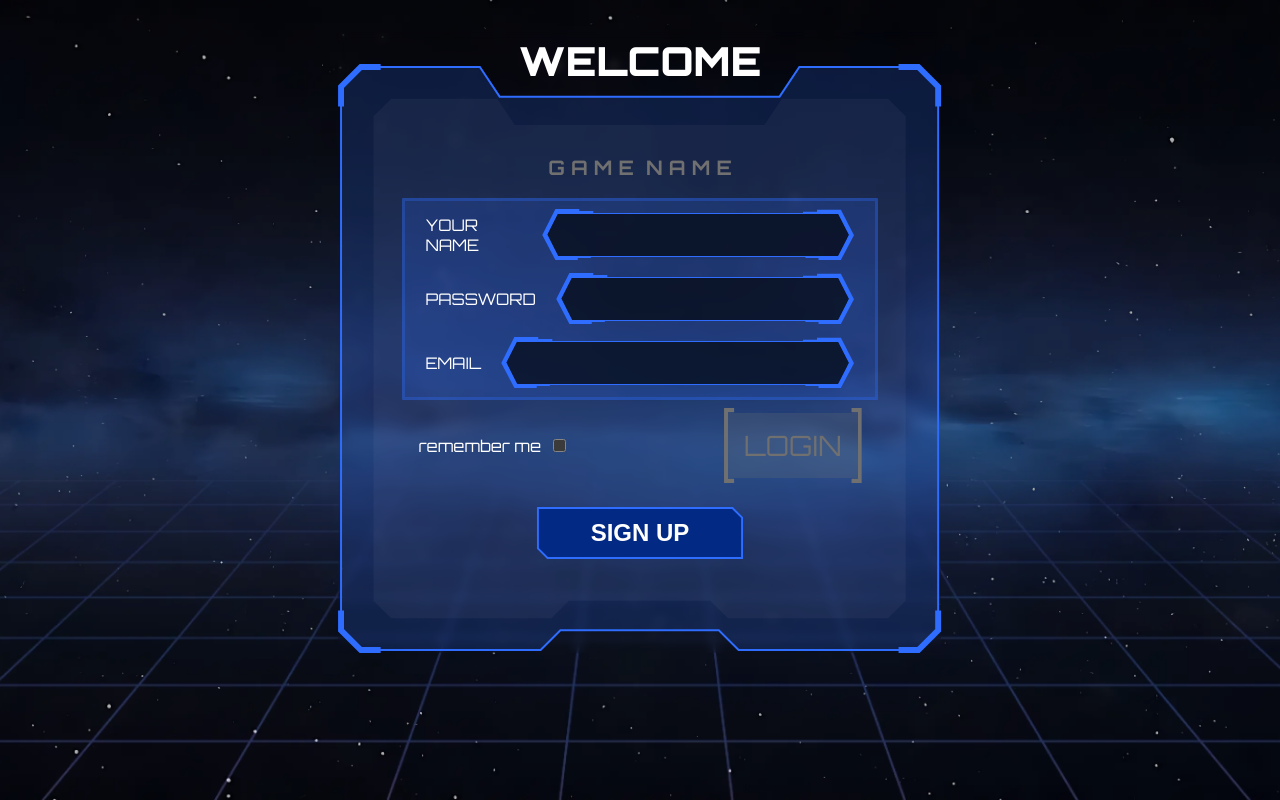
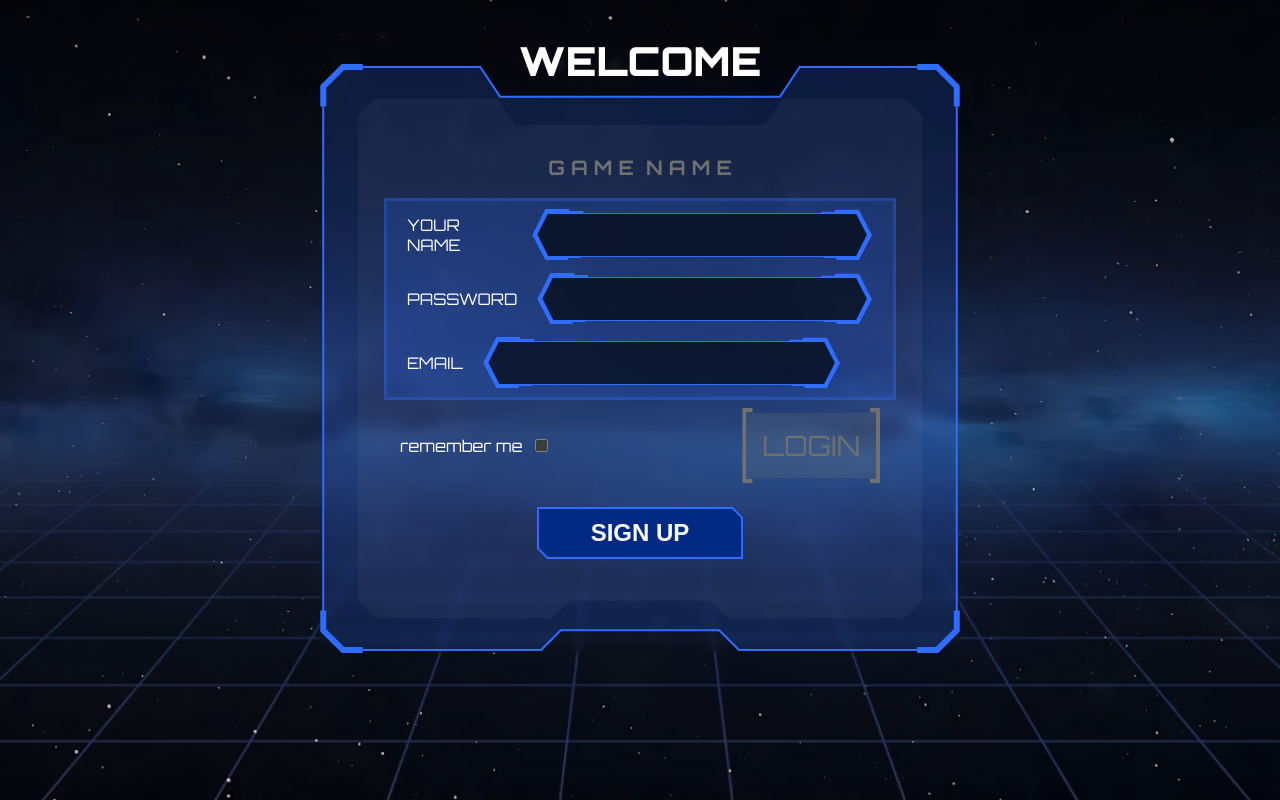
Before and after one commit to CodectiveOrg/snake-frontend, a React (Vite) app: page /signup in a window 1280 px wide. Built offline with nearby package versions, Linux system fonts and the light colour scheme; a web font is replaced by a local one.

Commit message:
resize pane width

```diff
--- a/src/pages/signin/signin.module.css
+++ b/src/pages/signin/signin.module.css
@@ -8,7 +8,7 @@
 }
 
 .pane-signup-page {
-  max-width: 37.7rem;
+  max-width: 40rem;
 }
 
 .container {
--- a/src/pages/signup/signup.module.css
+++ b/src/pages/signup/signup.module.css
@@ -8,7 +8,7 @@
 }
 
 .pane-signup-page {
-  max-width: 37.7rem;
+  max-width: 40rem;
 }
 
 .container {
```
